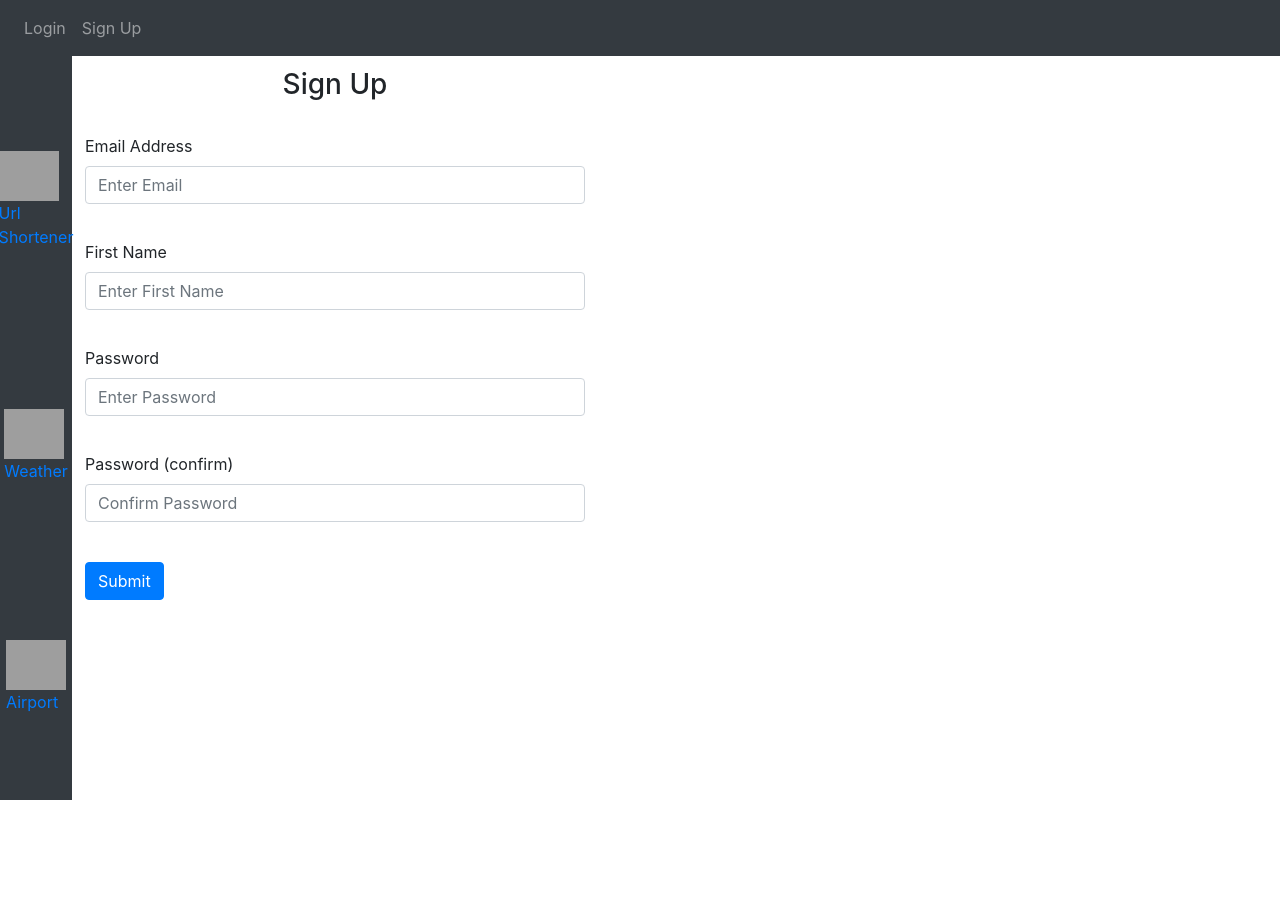
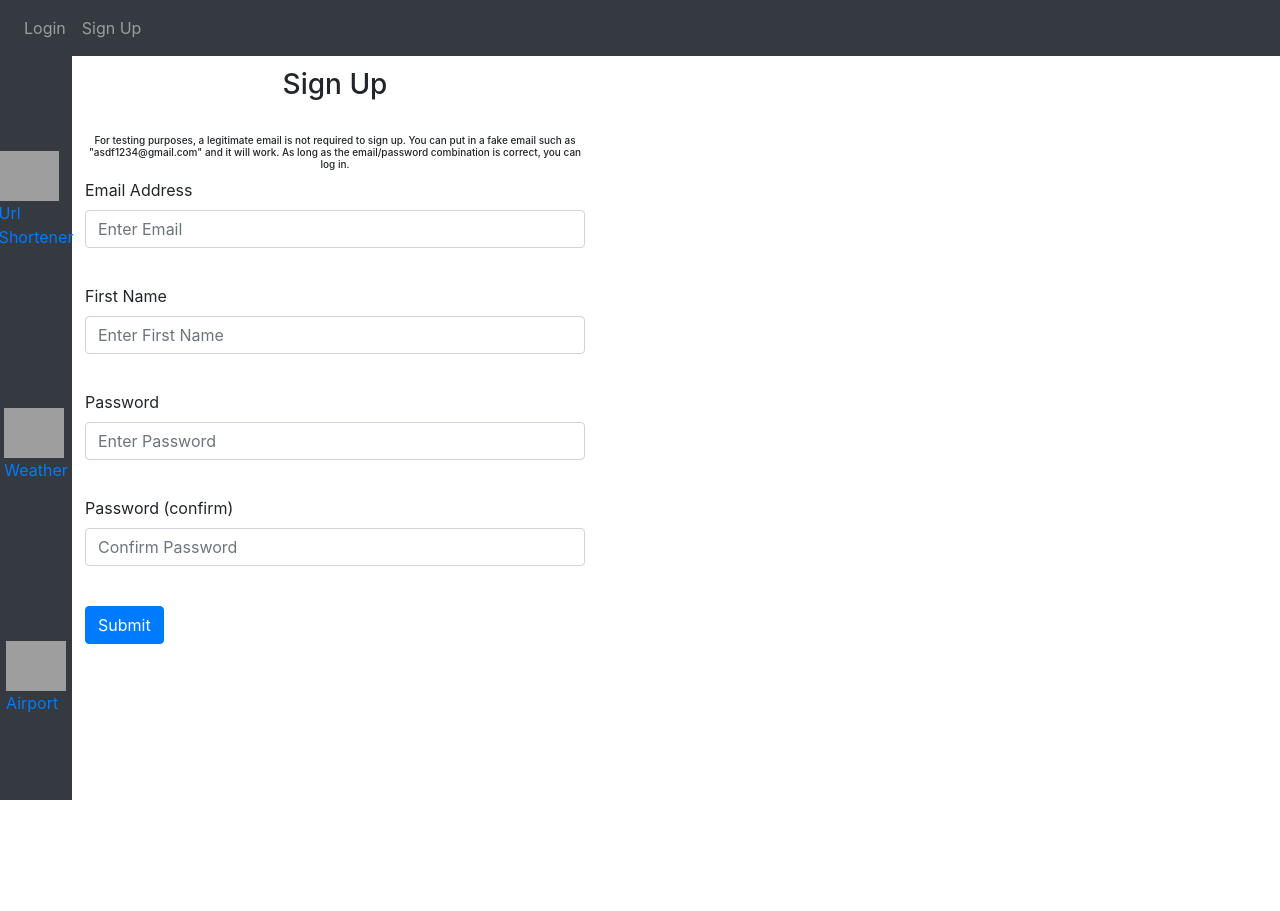
Before and after one commit to vjthrtn/GROUP-PROJECT-gbvs, a Flask app: page /sign-up in a window 1280 px wide. Shown: the top 911 px of the page. Run offline with Flask 2, Linux system fonts and the light colour scheme; some libraries are stand-ins or nearby versions; grey boxes are pictures that could not be loaded.

Commit message:
Added header paragraphs and misc changes to pages

```diff
--- a/website/templates/airport.html
+++ b/website/templates/airport.html
@@ -64,9 +64,9 @@
           <div>Weather</div>
         </a>
       </div>
-      <div class="airport">
+      <div class="weather">
         <a class="nav-item nav-link" id="airport" href="/airport">
-          <img class="weather-icon" src="https://cdn3.iconfinder.com/data/icons/picons-weather/57/13_showers-512.png">
+          <img class="weather-icon" src="https://www.iconpacks.net/icons/2/free-airport-location-icon-2959-thumb.png">
           <div>Airport</div>
         </a>
       </div>
--- a/website/templates/base.html
+++ b/website/templates/base.html
@@ -102,9 +102,9 @@
           <div>Weather</div>
         </a>
       </div>
-      <div class="airport">
+      <div class="weather">
         <a class="nav-item nav-link" id="airport" href="/airport">
-          <img class="weather-icon" src="https://cdn3.iconfinder.com/data/icons/picons-weather/57/13_showers-512.png">
+          <img class="weather-icon" src="https://www.iconpacks.net/icons/2/free-airport-location-icon-2959-thumb.png">
           <div>Airport</div>
         </a>
       </div>
--- a/website/templates/login.html
+++ b/website/templates/login.html
@@ -8,6 +8,10 @@
 <form method="POST">
     <div class="form-group">
         <h3 align="center">Login</h3>
+        <h4 align="center" style="font-size:10px">Hello, to get started, proceed to the sign up page and make an
+        account. Alternatively, you can click on the icons on the right to take a look at some of the APIs we've
+          implimented.</h4>
+      <br>
         <label for="email">Email Address</label>
         <input type="email"
                class="form-control"
--- a/website/templates/sign_up.html
+++ b/website/templates/sign_up.html
@@ -10,6 +10,9 @@
         <br />
         <h3 align="center">Sign Up</h3>
         <br />
+        <h4 align="center" style="font-size:10px">For testing purposes, a legitimate email is not required to sign up. You can put in a fake
+          email such as "asdf1234@gmail.com" and it will work. As long as the email/password combination is correct,
+          you can log in.</h4>
         <label for="email">Email Address</label>
         <input type="email"
                class="form-control"
--- a/website/templates/url_shortener.html
+++ b/website/templates/url_shortener.html
@@ -61,9 +61,9 @@
           <div>Weather</div>
         </a>
       </div>
-      <div class="airport">
+      <div class="weather">
         <a class="nav-item nav-link" id="airport" href="/airport">
-          <img class="weather-icon" src="https://cdn3.iconfinder.com/data/icons/picons-weather/57/13_showers-512.png">
+          <img class="weather-icon" src="https://www.iconpacks.net/icons/2/free-airport-location-icon-2959-thumb.png">
           <div>Airport</div>
         </a>
       </div>
--- a/website/templates/weather.html
+++ b/website/templates/weather.html
@@ -64,9 +64,9 @@
           <div>Weather</div>
         </a>
       </div>
-      <div class="airport">
+      <div class="weather">
         <a class="nav-item nav-link" id="airport" href="/airport">
-          <img class="weather-icon" src="https://cdn3.iconfinder.com/data/icons/picons-weather/57/13_showers-512.png">
+          <img class="weather-icon" src="https://www.iconpacks.net/icons/2/free-airport-location-icon-2959-thumb.png">
           <div>Airport</div>
         </a>
       </div>
```
